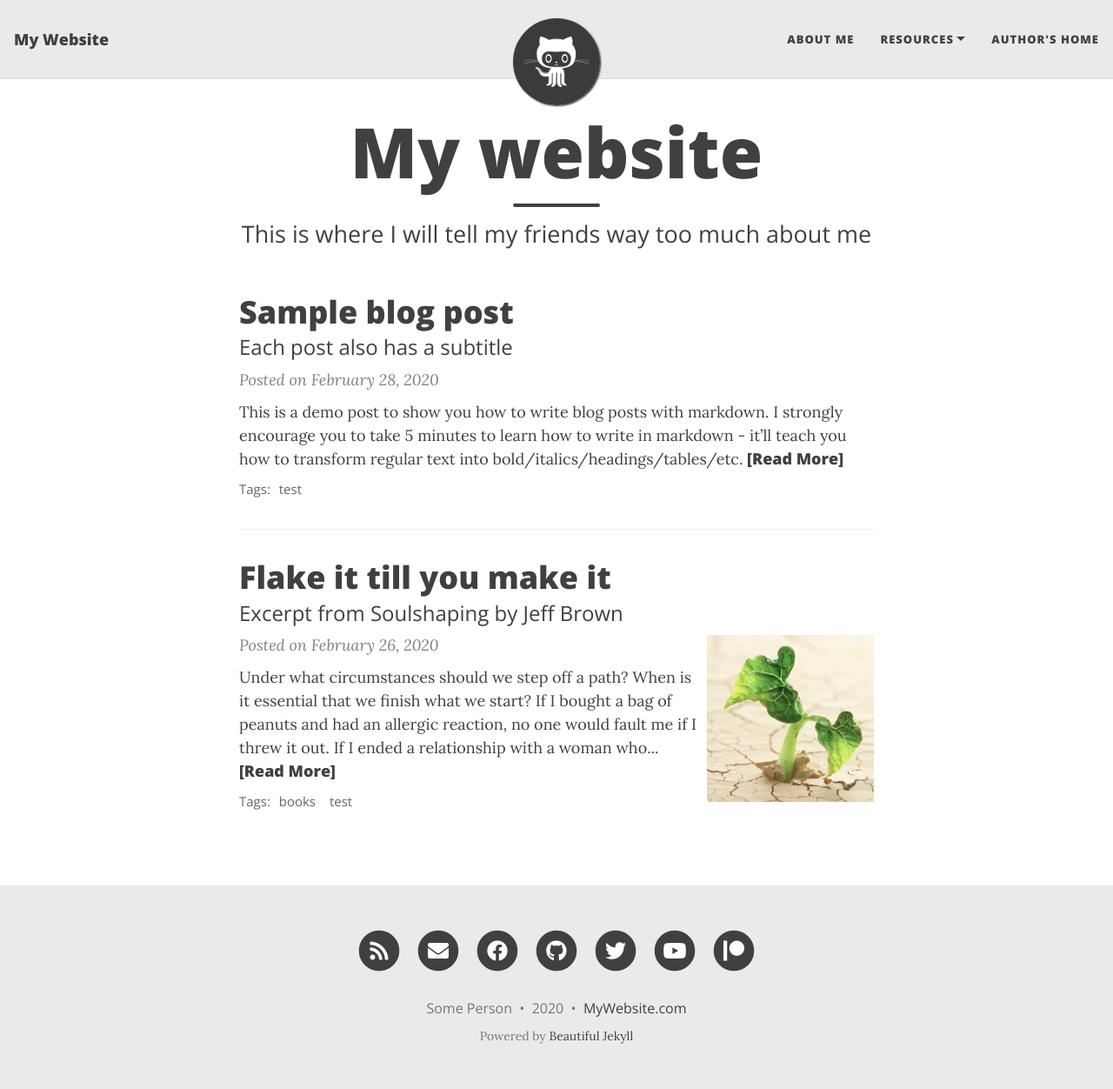
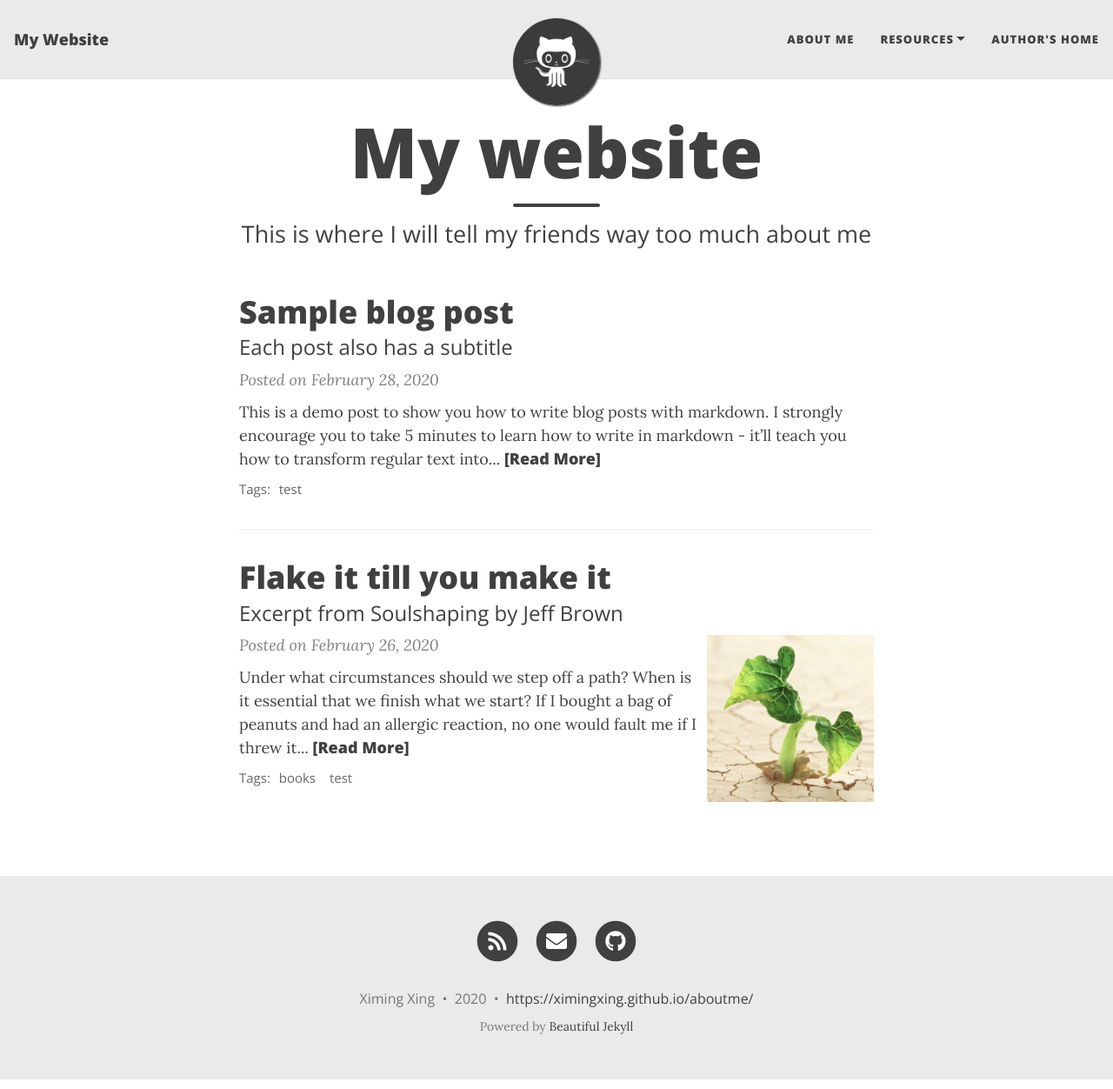
Before and after one commit to ximingxing/ximingxing.github.io, a Jekyll site: the page built from index.html, in a window 1280 px wide and 1252 px high. Shown: the whole window at 87% size. Built offline with Jekyll 4.4.1, drawn with Linux system fonts in a browser that asks for light colours; nearby versions of some CDN libraries; the list of posts is cut into pages by our own code.

Commit message:
feat(config): update website configuration

```diff
--- a/_config.yml
+++ b/_config.yml
@@ -9,7 +9,7 @@
 title: My Website
 
 # Your name to show in the footer
-author: Some Person
+author: Ximing Xing
 
 # --- List of links in the navigation bar --- #
 
@@ -18,7 +18,7 @@ navbar-links:
   Resources:
     - Beautiful Jekyll: "https://beautifuljekyll.com"
     - Learn markdown: "https://www.markdowntutorial.com/"
-  Author's home: "https://deanattali.com"
+  Author's home: "https://ximingxing.github.io/aboutme/"
 
 # --- Logo --- #
 
@@ -39,12 +39,12 @@ round-avatar: true
 # Select the social network links that you want to show in the footer.
 # Uncomment the links you want to show and add your information to each one.
 social-network-links:
-  email: "someone@example.com"
-  facebook: deanattali
-  github: daattali
-  twitter: daattali
-  patreon: DeanAttali
-  youtube: c/daattali
+  email: "ximingxing@gmail.com"
+  # facebook: deanattali
+  github: ximingxing
+  # twitter: daattali
+  # patreon: DeanAttali
+  # youtube: c/daattali
 #  reddit: yourname
 #  linkedin: daattali
 #  xing: yourname
@@ -77,10 +77,10 @@ share-links-active:
 
 # How to display the link to your website in the footer
 # Remove this if you don't want a link in the footer
-url-pretty: "MyWebsite.com"
+url-pretty: "https://ximingxing.github.io/aboutme/"
 
 # Excerpt word length - Truncate the excerpt of each post on the feed page to the specified number of words
-excerpt_length: 50
+excerpt_length: 40
 
 # Whether or not to show an excerpt for every blog post in the feed page
 feed_show_excerpt: true
```
